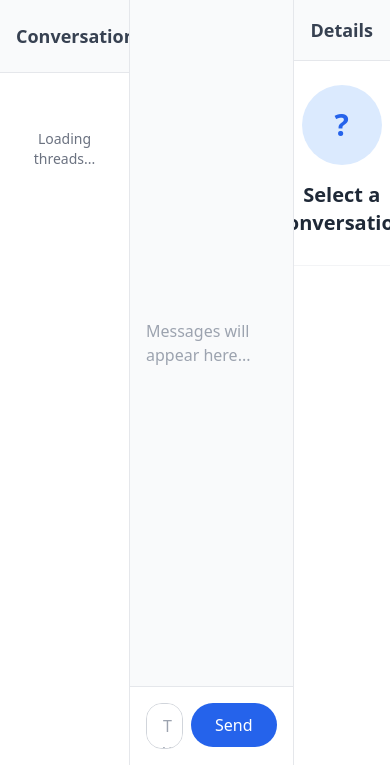
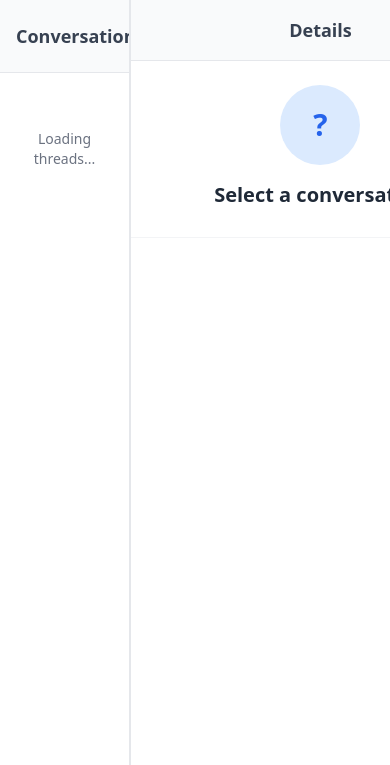
Before and after one commit to oracle7/sms-gateway, a FastAPI app: page / in a window 390 px wide. Shown: the part 79-844 px from the top of the page. Run offline with FastAPI, Linux system fonts and the light colour scheme; data that the repository does not hold is empty; parts of the project's set-up code (start-up, migrations or seed data) failed here and were passed over; some libraries are stand-ins or nearby versions.

Commit message:
Set fixed width for sidebar to 380px
Changed the `<aside>` element's width from a responsive class
(`w-1/4 max-w-xs`) to a fixed width of `w-[380px]`, ensuring
consistent sizing regardless of the container's dimensions.

```diff
--- a/templates/components/right_sidebar.html
+++ b/templates/components/right_sidebar.html
@@ -1,4 +1,4 @@
-<aside class="w-1/4 max-w-xs bg-white border-l border-gray-200 flex flex-col h-full overflow-hidden shrink-0 z-10">
+<aside class="w-[380px] bg-white border-l border-gray-200 flex flex-col h-full overflow-hidden shrink-0 z-10">
     <div class="p-4 border-b border-gray-200 bg-gray-50 flex items-center justify-center shrink-0">
         <h2 class="text-lg font-semibold text-gray-700">Details</h2>
     </div>
```
